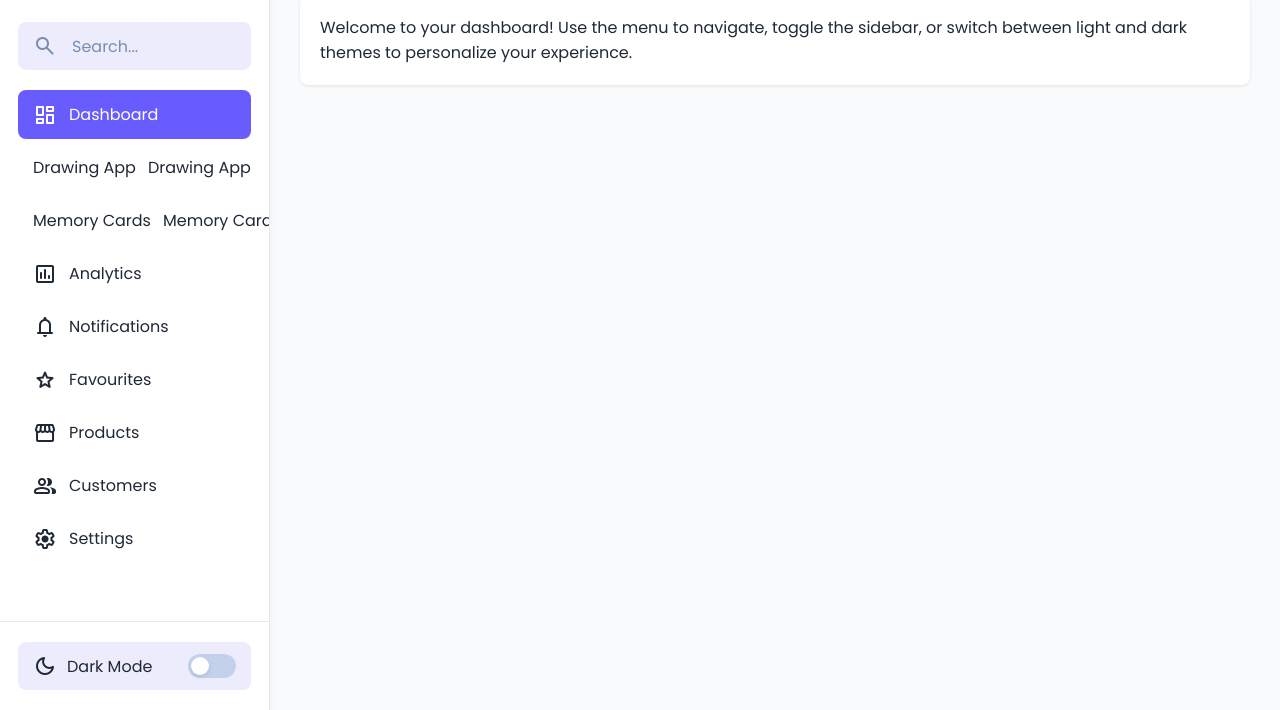
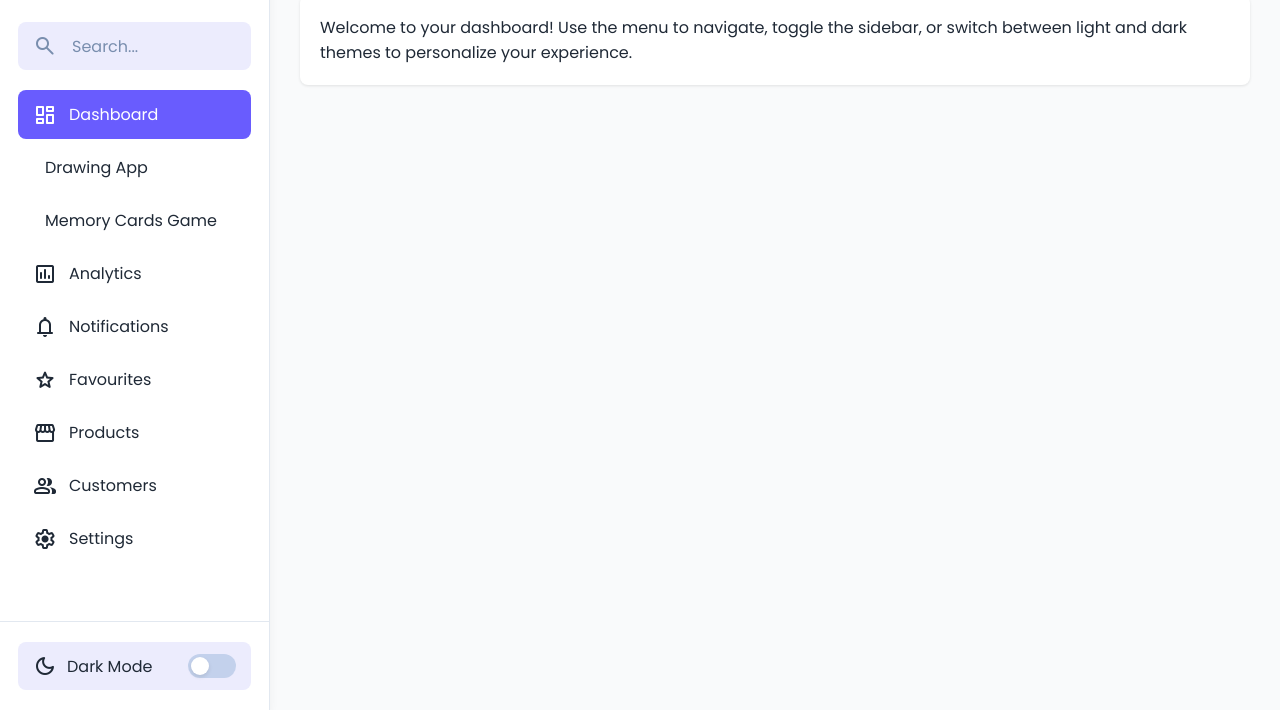
Before and after one commit to Yarnie1/MenuAppLong, a plain HTML site: page index.html in a window 1280 px wide. Shown: the part 90-800 px from the top of the page. Drawn offline with nearby package versions, Linux system fonts and the light colour scheme.

Commit message:
Update index.html

```diff
--- a/index.html
+++ b/index.html
@@ -44,14 +44,14 @@
               </a>
             </li>
             <li>
-            <a href="https://tienphuc1504.github.io/DrawingApp/" class="menu-link" target="_blank">
-              <span class="material-icons-outlined">Drawing App</span>
+            <a href="https://yarnie1.github.io/DrawingAppLong/" class="menu-link" target="_blank">
+              <span class="material-icons-outlined"></span>
               <span class="menu-label">Drawing App</span>
             </a>
           </li>
           <li>
-            <a href="https://tienphuc1504.github.io/MemoryCards/" class="menu-link" target="_blank">
-              <span class="material-icons-outlined">Memory Cards</span>
+            <a href="https://yarnie1.github.io/MemoryCardGameLong/" class="menu-link" target="_blank">
+              <span class="material-icons-outlined"></span>
               <span class="menu-label">Memory Cards Game</span>
             </a>
           </li>
```
